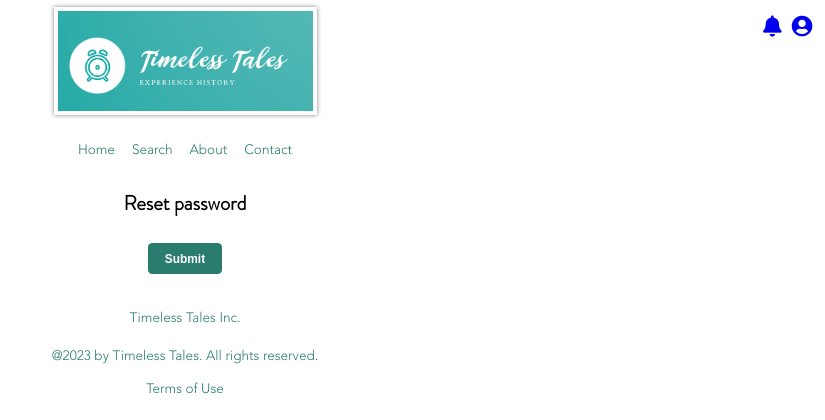
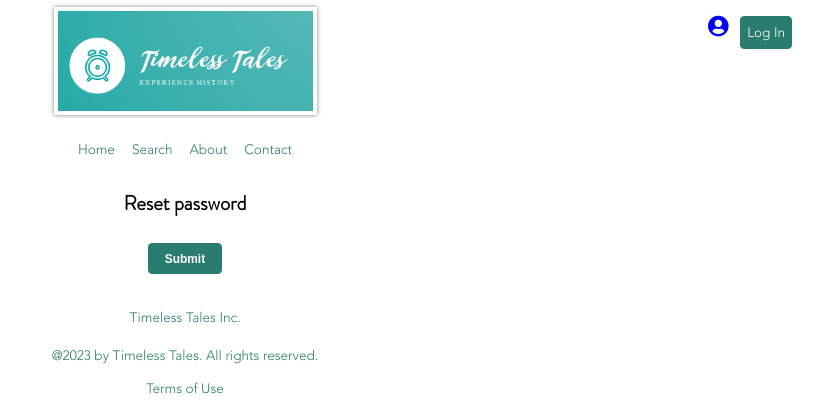
Before and after one commit to JohnsL-U/Timeless-Tales, a Django app: page /reset/1/1/ in a window 1280 px wide. Shown: the top 420 px of the page, without its empty margins (455-1280 px from the left). Run offline with Django 3.2, Linux system fonts and the light colour scheme.

Commit message:
Removed notifications icon and added log in button. The Log In dropdown menu now appears upon clicking log in button rather than user profile icon.

```diff
--- a/mysite/templates/base.html
+++ b/mysite/templates/base.html
@@ -21,27 +21,26 @@
                 </a>
             </div>
             <div class="icon-container">
-                <a href="/notifications" class="icon-link"><i class="fas fa-bell"></i></a>
-                <div class="user-profile-dropdown">
                 {% if user.is_authenticated %}
-                        <a href="{% url 'webapp:user_profile' user.username %}" class="icon-link"><i class="fas fa-user-circle"></i></a>
+                    <a href="{% url 'webapp:user_profile_own' %}" class="icon-link"><i class="fas fa-user-circle"></i></a>
+                    <button onclick="toggleLoginForm();" class="logout-button" style="display: none;">Log In</button>
                     <form method="post" action="{% url 'webapp:logout' %}" class="logout-form">
                         {% csrf_token %}
                         <button type="submit" class="logout-button">Log Out</button>
                     </form>
                 {% else %}
                     <a href="#" class="icon-link" onclick="toggleLoginForm();"><i class="fas fa-user-circle"></i></a>
+                    <button onclick="toggleLoginForm();" class="logout-button">Log In</button>
                     <div class="login-form-container" style="display: none;">
-                            <form method="post" action="{% url 'webapp:login' %}">
+                        <form method="post" action="{% url 'webapp:welcome' %}">
                             {% csrf_token %}
                             {{ login_form.username.label_tag }} {{ login_form.username }}
                             {{ login_form.password.label_tag }} {{ login_form.password }}
-                                <button type="submit">Log in</button>
+                            <button type="submit" name="login">Log in</button>
                             <a href="{% url 'webapp:password_reset' %}" class="forgot-password">Forgot my password</a>
                         </form>
                     </div>
                 {% endif %}
-                </div>
             </div>
         </header>
         <nav>
```
Lines whose indentation alone changed are shown as unchanged.
